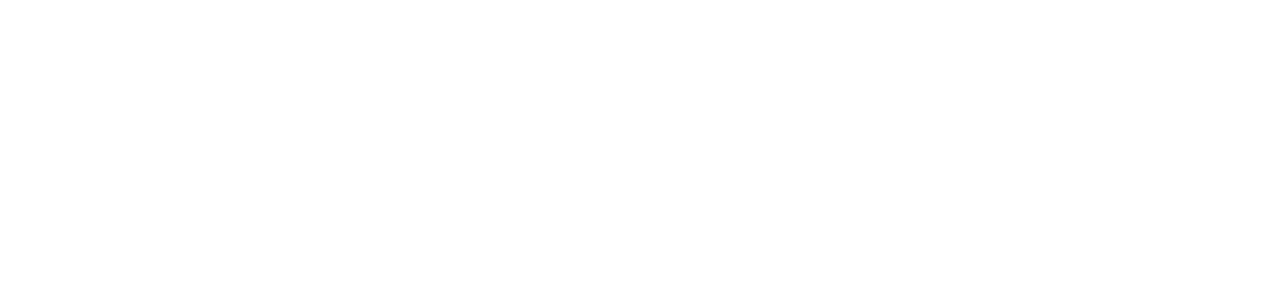
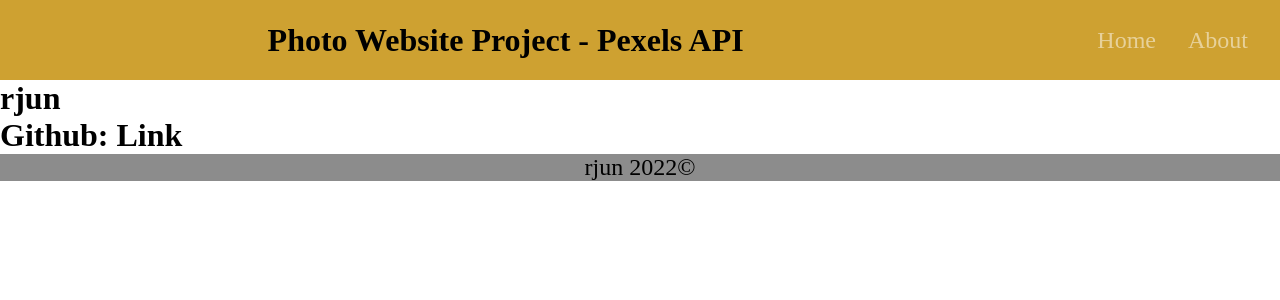
Before and after one commit to xxrjun/react-photo-website, a React (Create React App) app: page /react-photo-website/about in a window 1280 px wide. Before the commit this address had no page. Shown: the top 300 px of the page. Built offline with nearby package versions, Linux system fonts and the light colour scheme; a web font is replaced by a local one.

Commit message:
update router

```diff
--- a/package.json
+++ b/package.json
@@ -2,7 +2,7 @@
   "name": "photo-website-practice",
   "version": "0.1.0",
   "private": true,
-  "homepage": "https://xxrjun.github.io/react-photo-website-infinite-scroll/",
+  "homepage": "https://xxrjun.github.io/react-photo-website/",
   "dependencies": {
     "@testing-library/jest-dom": "^5.16.2",
     "@testing-library/react": "^12.1.3",
--- a/src/App.js
+++ b/src/App.js
@@ -7,16 +7,8 @@
   return (
     <div className="App">
       <Routes>
-        <Route
-          path="/react-photo-website-infinite-scroll/"
-          exact
-          element={<Homepage />}
-        />
-        <Route
-          path="/react-photo-website-infinite-scroll/about"
-          exact
-          element={<About />}
-        />
+        <Route path="/react-photo-website/" exact element={<Homepage />} />
+        <Route path="/react-photo-website/about" exact element={<About />} />
       </Routes>
     </div>
   );
--- a/src/components/Nav.js
+++ b/src/components/Nav.js
@@ -7,10 +7,10 @@
       <h1>Photo Website Project - Pexels API</h1>
       <ul>
         <li>
-          <Link to="/react-photo-website-infinite-scroll/">Home</Link>
+          <Link to="/react-photo-website/">Home</Link>
         </li>
         <li>
-          <Link to="/react-photo-website-infinite-scroll/about">About</Link>
+          <Link to="/react-photo-website/about">About</Link>
         </li>
       </ul>
     </nav>
```
Also changed, not shown: public/index.html (+0 -10 lines).
